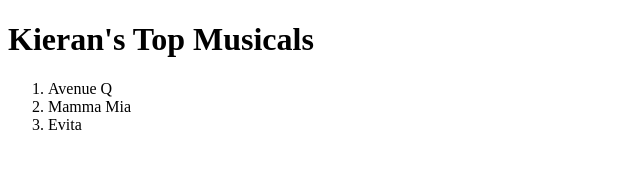
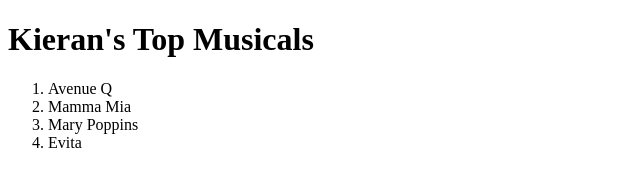
Before and after one commit to KWhitfieldHull/my-first-repo, a plain HTML site: page index.html in a window 1280 px wide. Shown: the whole page, without its empty margins (0-640 px from the left). Drawn offline with Linux system fonts and the light colour scheme.

Commit message:
My Second Commit

```diff
--- a/index.html
+++ b/index.html
@@ -14,6 +14,7 @@
 <ol>
     <li>Avenue Q</li>
     <li>Mamma Mia</li>
+    <li>Mary Poppins</li>
     <li>Evita</li>
 </ol>
 
```
